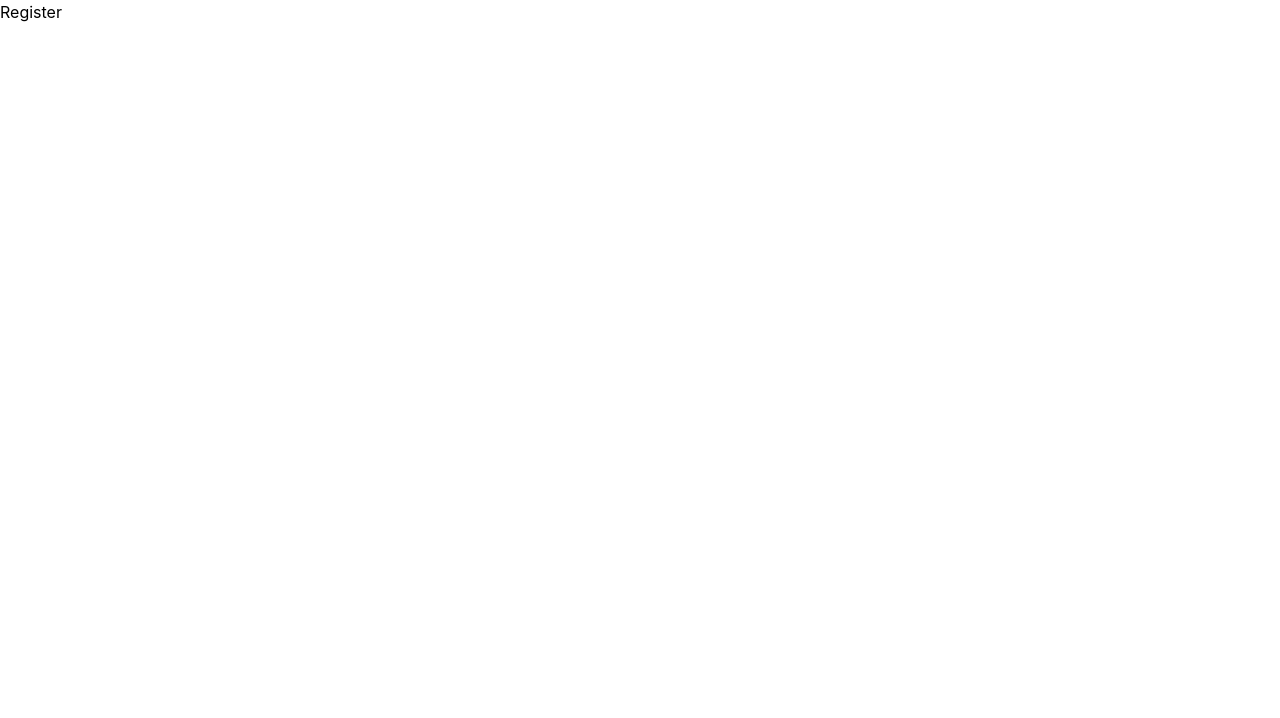
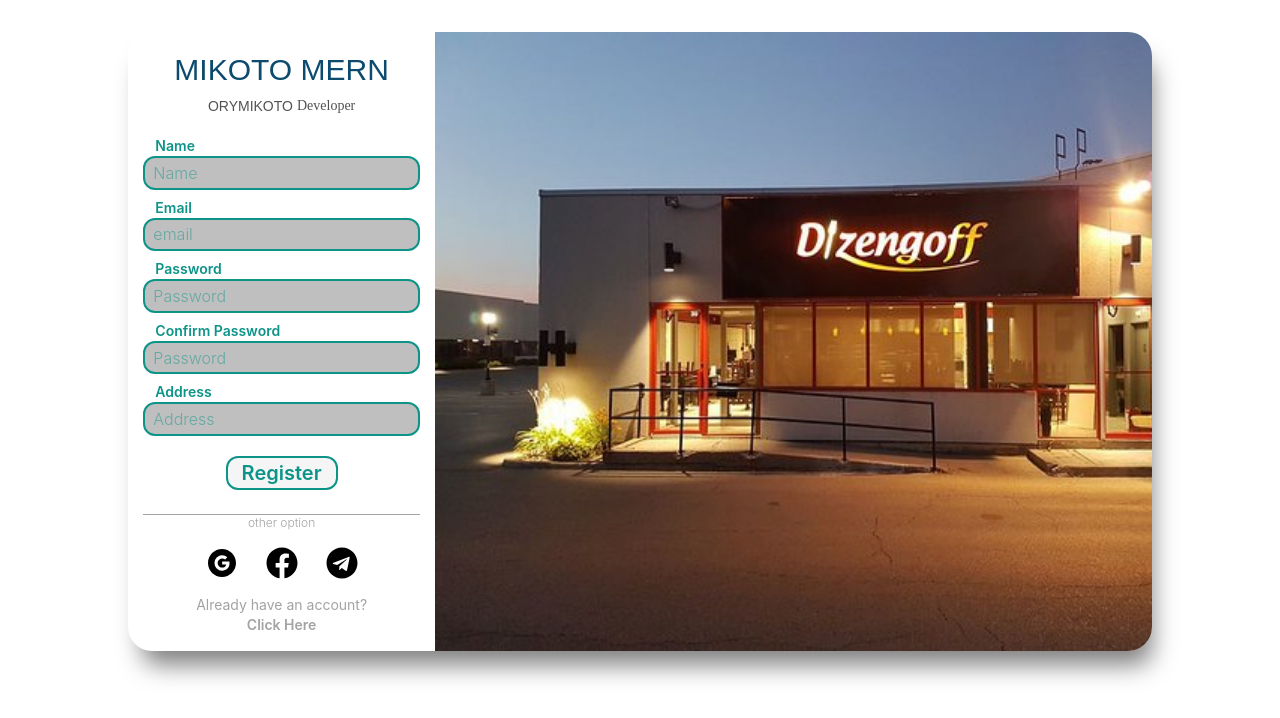
Before and after one commit to orymikoto/order-restaurant-table-program-MERN, a React (Create React App) app in the folder frontend/: page /register in a window 1280 px wide. Shown: the top 718 px of the page. Built offline with nearby package versions, Linux system fonts and the light colour scheme.

Commit message:
Register and env package

```diff
--- a/frontend/package.json
+++ b/frontend/package.json
@@ -7,6 +7,7 @@
     "@testing-library/react": "^13.4.0",
     "@testing-library/user-event": "^13.5.0",
     "axios": "^1.3.2",
+    "dotenv": "^16.0.3",
     "react": "^18.2.0",
     "react-cookie": "^4.1.1",
     "react-dom": "^18.2.0",
--- a/frontend/src/pages/users/Login.jsx
+++ b/frontend/src/pages/users/Login.jsx
@@ -3,6 +3,7 @@ import InputText from '../../components/InputText'
 import axios from 'axios'
 import { Cookies } from 'react-cookie'
 import moment from 'moment'
+import {Link} from 'react-router-dom'
 
 import {AiFillGoogleCircle} from 'react-icons/ai'
 import {FaFacebook, FaTelegram} from 'react-icons/fa'
@@ -26,7 +27,7 @@ function Login() {
 
   const onSubmited = (e) => {
     e.preventDefault()
-    axios.post('http://localhost:8000/api/users/login', input).then((res) => {
+    axios.post( process.env.REACT_APP_SERVER_URL + '/users/login', input).then((res) => {
       console.log(res)
       cookies.set('auth-token', res.data.token, { path: '/', expires: exp_time})
       setMessage(res.data.message)
@@ -60,7 +61,9 @@ function Login() {
         </div>
         <div className=' flex-1 items-center justify-end my-2 mb-4 flex flex-col'>
           <h4 className='text-center text-neutral-400 text-sm font-normal'>You dont have any account?</h4>
-          <h4 className='text-center text-neutral-400 p-0 hover:text-teal-600 cursor-pointer duration-200 ease-in text-sm font-semibold'>Click Here</h4>
+          <Link to='/register'>
+            <h4 className='text-center text-neutral-400 p-0 hover:text-teal-600 cursor-pointer duration-200 ease-in text-sm font-semibold'>Click Here</h4>
+          </Link>
         </div>
       </div>
       <div style={{ backgroundImage: 'url("/assets/restlogin.jpg")'}} className='bg-cover flex w-[70%] h-[80vh]'>
--- a/frontend/src/pages/users/Register.jsx
+++ b/frontend/src/pages/users/Register.jsx
@@ -1,8 +1,81 @@
-import React from 'react'
+import React, { useState } from 'react'
+import InputText from '../../components/InputText'
+import axios from 'axios'
+import {Link} from 'react-router-dom'
+import { Cookies } from 'react-cookie'
+import moment from 'moment'
+
+import {AiFillGoogleCircle} from 'react-icons/ai'
+import {FaFacebook, FaTelegram} from 'react-icons/fa'
 
 function Register() {
+  const [message, setMessage] = useState('')
+  const [input, setInput] = useState( {
+    "name": "",
+    "email": "",
+    "password": "",
+    "confirm_password": "",
+    "address": "",
+  })
+
+  const cookies = new Cookies();
+  const exp_time = moment().add(3, 'h').toDate()
+
+  const handleChange = (e) => {
+    setInput((prevState) => {
+      return {...prevState, ...{ [e.target.name] : e.target.value}}
+    })
+  }
+
+  const onSubmited = (e) => {
+    e.preventDefault()
+    axios.post( process.env.REACT_APP_SERVER_URL + '/users/register', input).then((res) => {
+      console.log(res)
+      cookies.set('auth-token', res.data.token, { path: '/', expires: exp_time})
+      setMessage(res.data.message)
+    }).catch((err) =>
+    console.log(err))
+  }
+
+  console.log(message)
+
   return (
-    <div>Register</div>
+    <div className='flex w-[80%] mt-[2rem] m-auto rounded-3xl overflow-hidden shadow-[7px_21px_25px_-7px_rgba(0,0,0,0.5)]'>
+      <div className='flex gap-2 w-[30%] flex-col'>
+        <div className='flex-col mt-5 flex self-center'>
+          <h1 className='text-3xl text-sky-900 font-unbounded'>MIKOTO MERN</h1>
+          <div className='flex gap-x-1 my-2  mx-auto'>
+            <p className='text-sm text-neutral-600 font-unbounded'>ORYMIKOTO</p>
+            <p className='text-sm text-neutral-600 font-mrdafoe'>Developer</p>
+          </div>
+        </div>
+        <form method='post' className='flex-col flex' onSubmit={onSubmited} >
+          <InputText className='my-1 w-[90%] mx-auto' title='Name' name='name' placeholder='Name' isrequired={true} onChange={handleChange} value={input.name} />
+          <InputText className='my-1 w-[90%] mx-auto' title='Email' name='email' placeholder='email' isrequired={true} onChange={handleChange} value={input.email} />
+          <InputText className='my-1 w-[90%] mx-auto' title='Password' name='password' type='password' placeholder='Password' isrequired={true} onChange={handleChange} value={input.password} />
+          <InputText className='my-1 w-[90%] mx-auto' title='Confirm Password' name='confirm_password' type='password' placeholder='Password' isrequired={true} onChange={handleChange} value={input.confirm_password} />
+          <InputText className='my-1 w-[90%] mx-auto' title='Address' name='address' placeholder='Address' isrequired={true} onChange={handleChange} value={input.address} />
+          <button className='mx-auto my-4 font-semibold text-xl text-teal-600 border-2 border-teal-600 bg-neutral-100 hover:text-neutral-100 hover:shadow-md hover:-translate-x-[0.07rem] hover:bg-teal-600 hover:-translate-y-[0.07rem] ease-in-out duration-300 w-[7rem] h-[2.1rem] rounded-xl' type='submit'>Register</button>
+        </form>
+        <div className='border-t border-neutral-400 mx-auto mt w-[90%]'>
+          <p className='text-neutral-400 text-xs font-light text-center'>other option</p>
+        </div>
+        <div className='flex justify-center mt-2 gap-7'>
+          <AiFillGoogleCircle className='w-8 h-8 '/>
+          <FaFacebook className='w-8 h-8 '/>
+          <FaTelegram className='w-8 h-8 '/>
+        </div>
+        <div className=' flex-1 items-center justify-end my-2 mb-4 flex flex-col'>
+          <h4 className='text-center text-neutral-400 text-sm font-normal'>Already have an account?</h4>
+          <Link to='/login'>
+            <h4 className='text-center text-neutral-400 p-0 hover:text-teal-600 cursor-pointer duration-200 ease-in text-sm font-semibold'>Click Here</h4>
+          </Link>
+        </div>
+      </div>
+      <div style={{ backgroundImage: 'url("/assets/restlogin.jpg")'}} className='bg-cover flex w-[70%]'>
+
+        </div>
+    </div>
   )
 }
 
```
Also changed, not shown: 2 other files (tests, documents, lock files or other folders).
